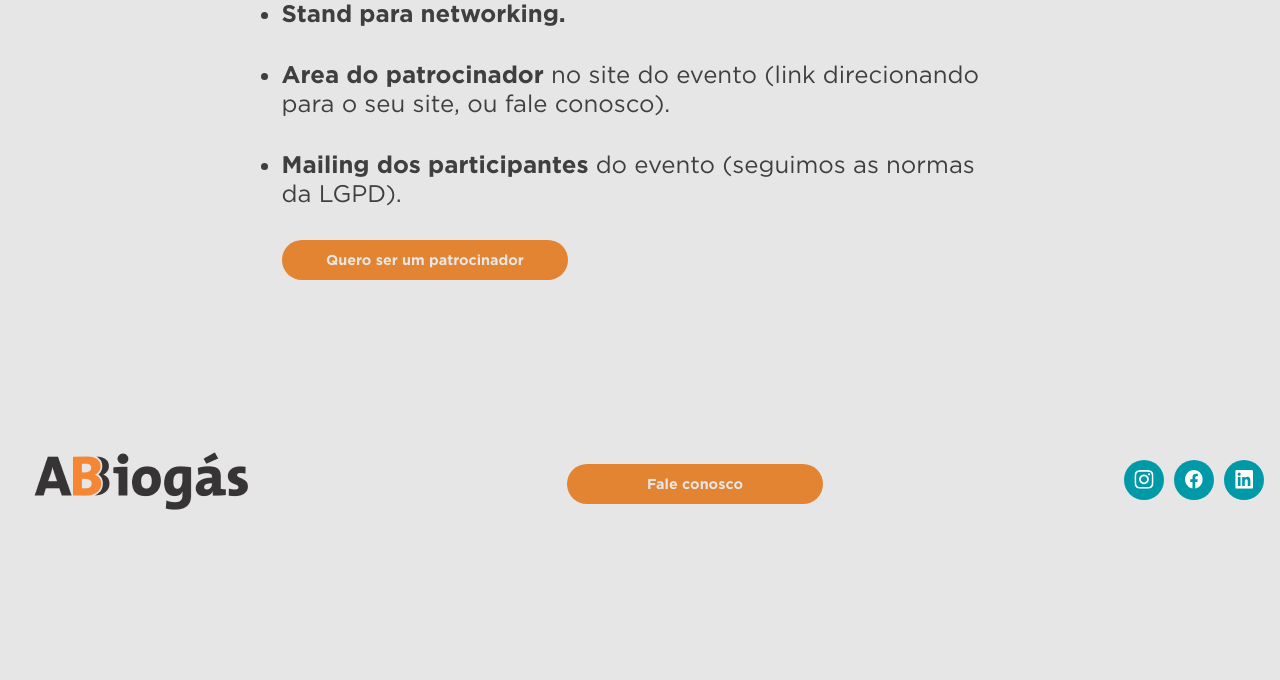
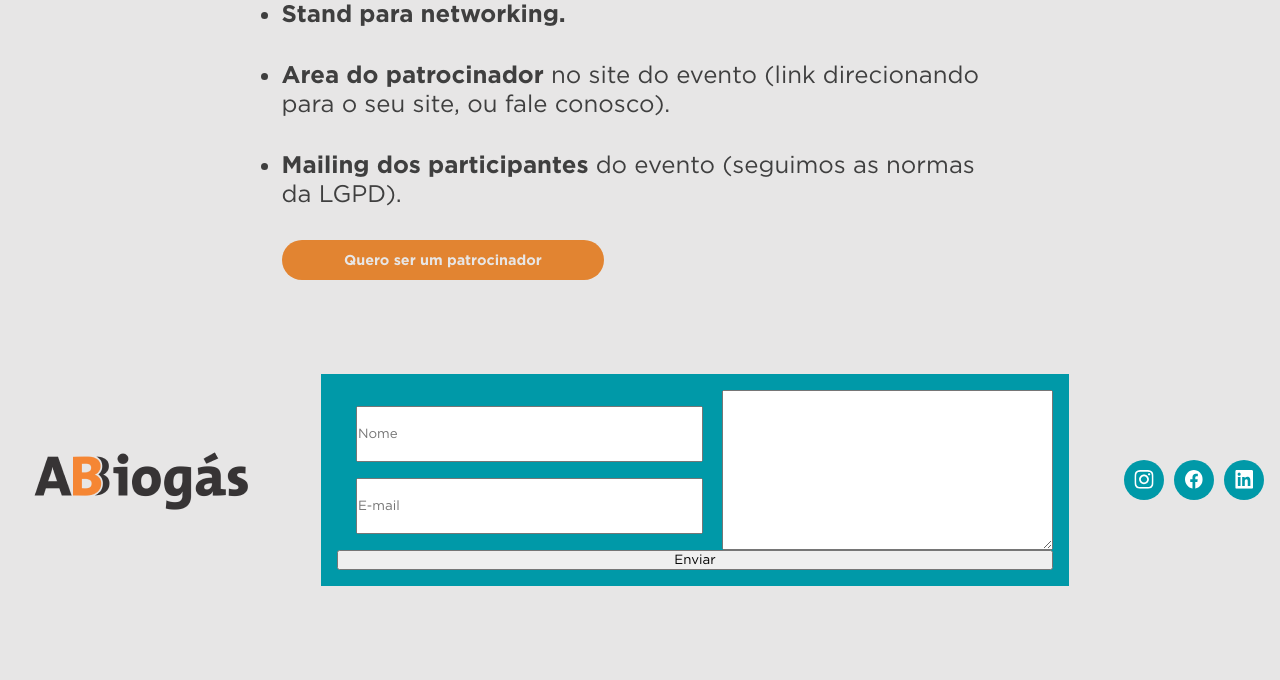
Before and after one commit to joilsonlira/landing_page, a PHP site: page / in a window 1280 px wide. Shown: the part 4550-5230 px from the top of the page. Run offline with PHP 8.4, Linux system fonts and the light colour scheme.

Commit message:
update: Alterada a forma de apresentação do formulario de contato

```diff
--- a/index.html
+++ b/index.html
@@ -45,8 +45,8 @@
             <article class="inscription_detail"><!--sessão destinada a descrição do evento com um botão de inscrição-->
                 <h2>Seminário técnico da <span>ABiogás <br> 2022 </span></h2>
                 <h3><span class="tema">Tema:</span> BIOGÁS NA ROTA DE ZERO EMISSÕES</h3>
-                <p>A <span>ABiogás</span> organiza, anualmente, eventos focados no desenvolvimento do mercado de biogás. Com o objetivo de abordar as principais demandas do setor, cada evento aborda um assunto específico atual e reúne os principais especialistas do setor no Brasil e no exterior para uma troca de conhecimento e oportunidades de negócios.</p>
-                <button>Inscrever-se</button>
+                <p>A <span>ABiogás</span> organiza, anualmente, eventos focados no desenvolvimento do mercado de biogás. Com o objetivo de abordar as principais demandas do setor. ada evento aborda um assunto específico atual e reúne os principais especialistas do setor no Brasil e no exterior para uma troca de conhecimento e oportunidades de negócios.</p>
+                <button>Inscreva-se</button>
             </article>
         </section>
 
@@ -57,6 +57,9 @@
                 </div>
                 <h2>SOBRE A ABIOGÁS</h2>
             </header><!--FIM HEADER-->
+            <div class="mobile">
+                <p><span>A Associação Brasileira do Biogás</span> (<span>ABiogás</span>), que reúne <span>mais de 110 associados integrados a cadeia de valor do biogás</span> e biometano, tem como principal objetivo trabalhar em prol da inserção e consolidação desse biocombustível na matriz energética brasileira por meio do trabalho junto às instituições que fazem a política, regulação e o desenvolvimento de mercado do setor.</p>
+            </div>
             <div class="slider">
                 <div class="slides">
                     <!--inicio radio buttons-->
@@ -66,7 +69,7 @@
 
                     <!--inicio dos conteudo dos slides-->
                     <div class="call_frame first">
-                        <p><span>A Associação Brasileira do Biogás</span>(<span>ABiogás</span>), que congrega<span> mais de 110 empresas integrantes da cadeia de valor do biogás</span> e biometano, tem como principal objetivo trabalhar em prol da inserção, consolidação e sustentabilidade deste energético estratégico na matriz brasileira de energia por meio do trabalho junto às instituições que fazem a política, regulação e o desenvolvimento de mercado do setor.</p>
+                        <p><span>A Associação Brasileira do Biogás</span> (<span>ABiogás</span>), que reúne <span>mais de 110 associados integrados a cadeia de valor do biogás</span> e biometano, tem como principal objetivo trabalhar em prol da inserção e consolidação desse biocombustível na matriz energética brasileira por meio do trabalho junto às instituições que fazem a política, regulação e o desenvolvimento de mercado do setor.</p>
                     </div>
                     <div class="call_frame">
                         <p><span>A ABiogás</span> conta com empresas associadas que representam todos os setores da cadeia de produção, aproveitamento e beneficiamento do segmento de biogás. Com responsabilidade na atuação junto aos órgãos competentes e o compromisso com a divulgação de informações relevantes, a ABiogás, <span>seus associados e parceiros visam sempre alcançar os melhores e mais transformadores resultados para a sociedade brasileira</span>.</p>
@@ -325,14 +328,7 @@
                     </div>
                     <div id="modal_contato" class="modal">
                         <!-- Modal content -->
-                        <div class="modal-content">
-                            <form class="modal_form">
-                                <input type="text" placeholder="Nome">
-                                <input type="text" placeholder="E-mail">
-                                <textarea name="" class="txt_area" cols="30" rows="10"></textarea>
-                                <input type="button" value="Enviar" onclick="close_modal('modal_contato')">
-                            </form>
-                        </div>
+
                 </div>
             </section>
         </section><!--sessão destinada a slide automatico-->
@@ -343,8 +339,20 @@
                     <a href="https://abiogas.org.br/" target="_blank"><img src="/components/images/logo_abiogas_site.png" alt=""></a>
                 </div>
             </section>
-            <div class="contato">
-                <button id="btn_contato" onclick="open_modal('modal_contato')">Fale conosco</button>
+            <div class="contato_container">
+                <div class="contato_content">
+                    <form class="form_contato">
+                        <div class="campo_container">
+                            <div class="txt_container">
+                                <input type="text" placeholder="Nome">
+                                <input type="text" placeholder="E-mail">
+                            </div>
+                            <textarea name="" class="txt_area" cols="30" rows="10"></textarea>
+                        </div>
+                    </form>
+                    <input type="button" value="Enviar">
+                </div>
+                <!-- <button id="btn_contato" onclick="open_modal('modal_contato')">Fale conosco</button> -->
             </div>
             <ul class="social_container">
                 <li class="social"><a href="https://www.instagram.com/abiogas/" target="_blank"><img src="/components/images/Instagram - Negative.svg" alt=""></a></li>
--- a/styles/index.css
+++ b/styles/index.css
@@ -185,6 +185,9 @@ main{
         justify-content: center;
         align-items: center;
         margin-bottom: 2rem;
+        }
+        .mobile{
+            display: none;
         }
         .call_frame{
             position: relative;
@@ -622,8 +625,10 @@ main{
     width: 30vw;
     height: auto; /* Could be more or less, depending on screen size */
 }
+.modal_form_contato{
 
-.modal_form, .modal_form_contato{
+}
+.modal_form{
     display: flex;
     justify-content: center;
     align-items: center;
@@ -647,13 +652,48 @@ main{
         margin-top: 0.5rem;
         border-radius: 50px;
         border-style: none;
-        width: 40%;
+        width: 45%;
         height: 5vh;
         font-family: gothan-bold;
         font-size: 0.9rem;
         color: var(--color-light);
         background-color: var(--color-second);
     }
+    .contato_container{
+        display: flex;
+        align-items: center;
+        justify-content: center;
+        width: 60%;
+        padding: 1rem;
+        background-color: #0099a8;
+        }
+        .contato_content{
+            display: flex;
+            width: 100%;
+            flex-direction: column;
+            }
+            .campo_container{
+                display: flex;
+                align-items: center;
+                }
+                .campo_container textarea{
+                    width: 60%;
+                    height: 20vh;
+                }
+                .txt_container{
+                    display: flex;
+                    flex-direction: column;
+                    justify-content: center;
+                    align-items: center;
+                    height: 100%;
+                    width: 70%;
+                    }
+                    .txt_container input{
+                        width: 90%;
+                        height: 7vh;
+                        margin: 0.5rem 1rem;
+                    }
+
     #btn_contato{
         width: 20vw;
     }
--- a/styles/index_media.css
+++ b/styles/index_media.css
@@ -49,8 +49,15 @@
         width: 100%;
         height: 8vh;
     }
-
-    #call, .call_frame, .slider, .manual-navigation, .navigation-auto{
+    .mobile {
+        display: block;
+        padding: 1rem;
+        text-align: center;
+        line-height: 24px;
+        width: 100%;
+        height: auto;
+    }
+    .call_frame, .slider, .manual-navigation, .navigation-auto{
         width: 100%;
         display: none;
     }
```
